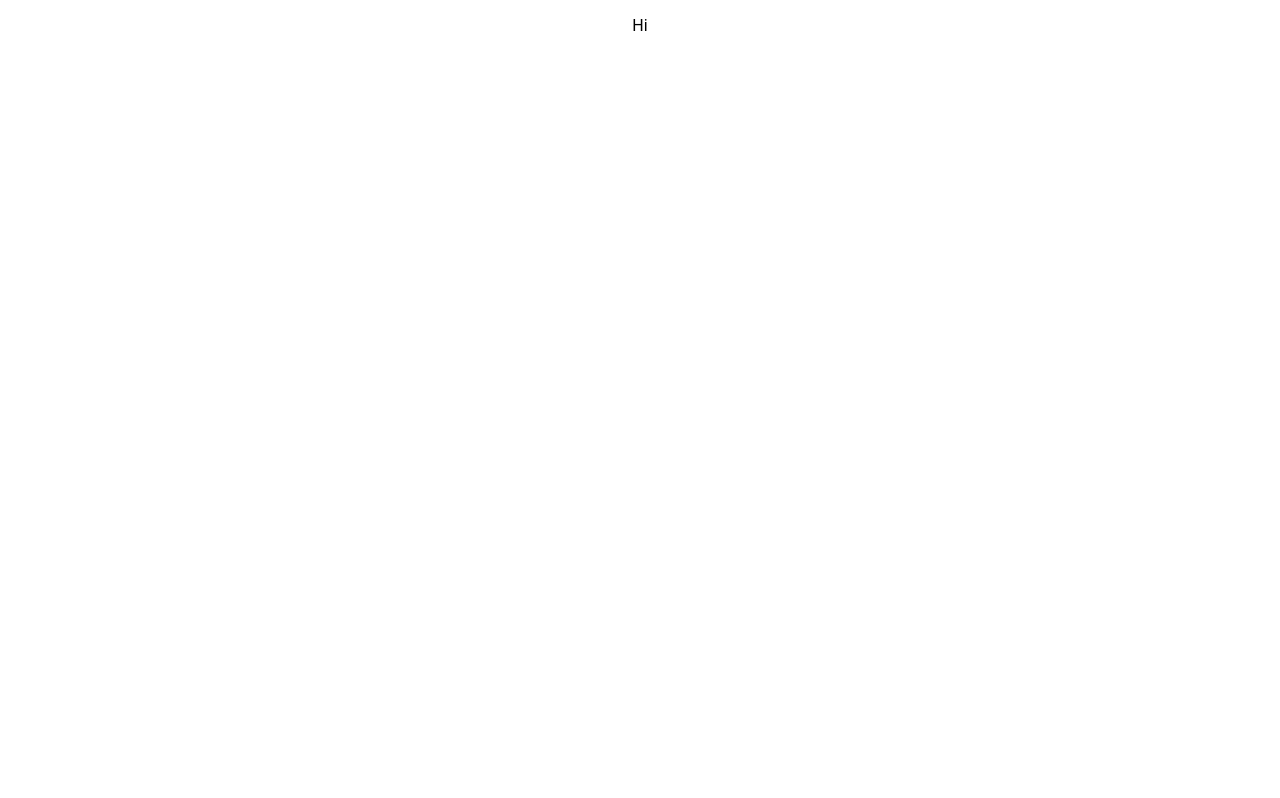
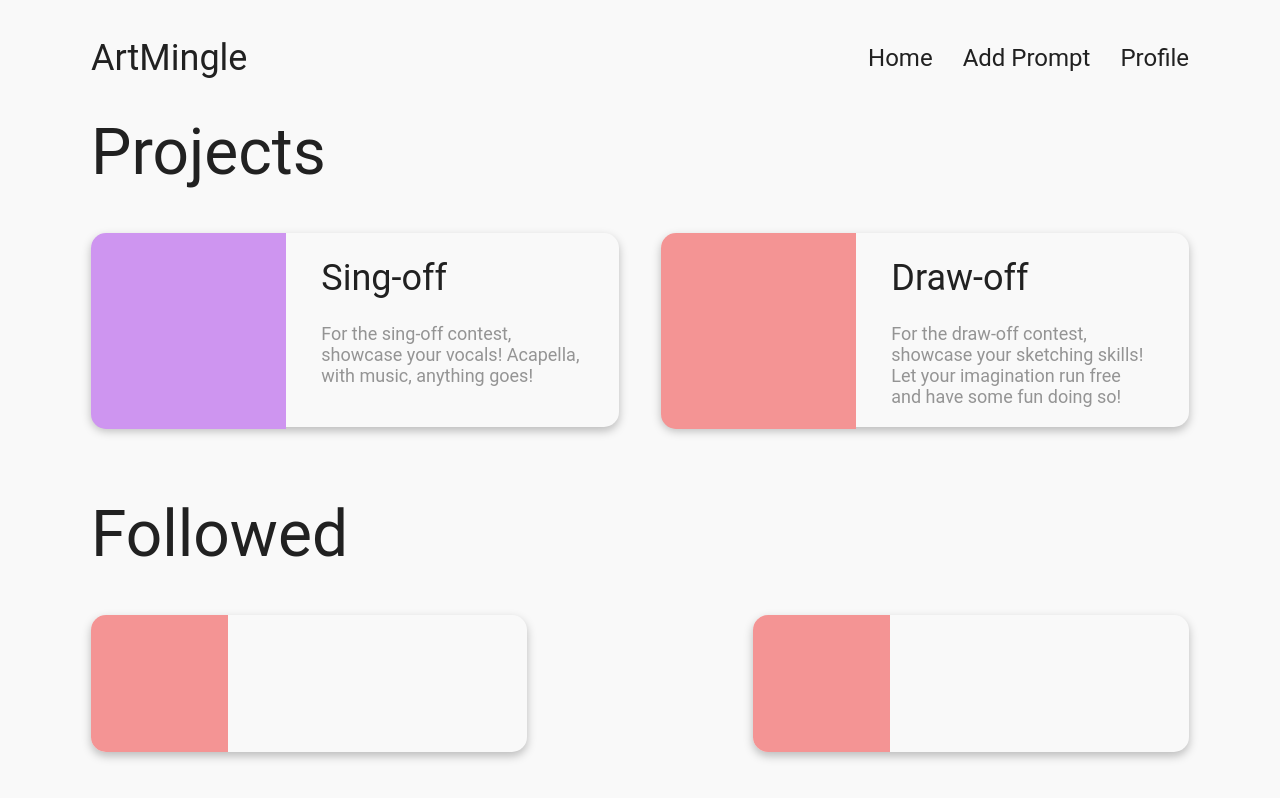
Before and after one commit to Durian-Inc/art-mingle, a React (Create React App) app in the folder web/: page / in a window 1280 px wide. Shown: the top 798 px of the page. Built offline with nearby package versions, Linux system fonts and the light colour scheme.

Commit message:
Added routing, basic homepage, and basic submit form

```diff
--- a/web/package.json
+++ b/web/package.json
@@ -5,6 +5,7 @@
   "dependencies": {
     "react": "^16.11.0",
     "react-dom": "^16.11.0",
+    "react-router-dom": "^5.1.2",
     "react-scripts": "3.2.0",
     "styled-components": "^4.4.1"
   },
--- a/web/src/App.css
+++ /dev/null
@@ -1,3 +0,0 @@
-.App {
-  text-align: center;
-}
--- a/web/src/App.js
+++ b/web/src/App.js
@@ -1,11 +1,35 @@
 import React from 'react';
-import './App.css';
+import { BrowserRouter as Router, Switch, Route } from "react-router-dom";
+import styled from "styled-components";
+import { AddPromptPage } from "./components/add_prompt/index";
+import { Home } from "./components/home";
+import { NavBar } from "./components/navbar";
+
+const AppWrap = styled.div`
+  display: flex;
+  flex-direction: column;
+  justify-content: center;
+  align-items: center;
+  margin: auto;
+  width: 1098px;
+`;
 
 function App() {
   return (
-    <div className="App">
-      <p>Hi</p>
-    </div>
+    <Router>
+      <AppWrap>
+        <NavBar />
+
+        <Switch>
+          <Route exact path="/">
+            <Home />
+          </Route>
+          <Route path="/add_prompt">
+            <AddPromptPage />
+          </Route>
+        </Switch>
+      </AppWrap>
+    </Router>
   );
 }
 
--- /dev/null
+++ b/web/src/components/add_prompt/index.js
@@ -0,0 +1,109 @@
+import React, { useState } from "react";
+import styled from "styled-components";
+
+const Divider = styled.hr`
+  width: 100%;
+`;
+
+const Wrapper = styled.main`
+  display: flex;
+  flex-direction: column;
+  width: 100%;
+`;
+
+const Title = styled.h1`
+  color: #212121;
+  font-size: 36px;
+  font-weight: normal;
+  margin: 10px 0 20px 0;
+`;
+
+const SectionTitle = styled.h2`
+  color: #212121;
+  font-size: 24px;
+  font-weight: normal;
+`;
+
+const FormSection = styled.form`
+  display: flex;
+  flex-direction: column;
+  margin: -45px 0 0 200px;
+`;
+
+const FormLabel = styled.label`
+  color: #212121;
+  display: flex;
+  flex-direction: column;
+  font-size: 24px;
+  margin: 0 0 50px 0;
+
+  input {
+    border: solid #949494 1px;
+    border-radius: 5px;
+    color: #949494;
+    font-size: 18px;
+    height: 50px;
+    margin: 10px 0 0 0;
+  }
+`;
+
+const SubmitButton = styled.button`
+  background: #88c969;
+  border: none;
+  border-radius: 5px;
+  box-shadow: 0 4px 10px rgba(0,0,0,0.25);
+  font-size: 18px;
+  height: 50px;
+  width: 150px;
+`;
+
+const AddPromptPage = () => {
+  const [title, setTitle] = useState("Haiku Like U");
+  const [date, setDate] = useState("Deadline");
+  const [desc, setDesc] = useState("Description of my new project!");
+
+  const changeHandler = (event) => {
+    console.log(event.target.name);
+
+    if (event.target.name === "title") {
+      setTitle(event.target.value);
+    } else if (event.target.name === "date") {
+      setDate(event.target.value);
+    } else if (event.target.name === "desc") {
+      setDesc(event.target.value);
+    } else {
+      console.log("This shouldn't happen!!");
+    }
+  }
+
+  // TODO: Send request to backend
+  const submitHandler = (event) => {
+    event.preventDefault();
+  }
+
+  return (
+    <Wrapper>
+      <Title>Submit Your Prompt</Title>
+      <Divider />
+      <SectionTitle>Basic Info</SectionTitle>
+
+      <FormSection onSubmit={submitHandler}>
+        <FormLabel>
+          Title
+          <input type="text" name="title" value={title} onChange={changeHandler} />
+        </FormLabel>
+        <FormLabel>
+          Deadline
+          <input type="text" name="date" value={date} onChange={changeHandler} />
+        </FormLabel>
+        <FormLabel>
+          Description
+          <input type="text" name="desc" value={desc} onChange={changeHandler} />
+        </FormLabel>
+        <SubmitButton type="submit">Add Prompt</SubmitButton>
+      </FormSection>
+    </Wrapper>
+  );
+};
+
+export { AddPromptPage };
--- /dev/null
+++ b/web/src/components/card_big/index.js
@@ -0,0 +1,55 @@
+import React from "react";
+import styled from "styled-components";
+//import { Link } from "react-router-dom";
+
+const CardWrap = styled.div`
+  display: flex;
+  border: none;
+  border-radius: 15px;
+  box-shadow: 0 4px 10px rgba(0,0,0,0.25);
+  flex-direction: row;
+  height: 194px;
+  width: 528px;
+  margin-bottom: 30px;
+`;
+
+const CardImage = styled.div`
+  background: ${props => props.color};
+  border: 0;
+  border-radius: 15px 0 0 15px;
+  height: 196px;
+  width: 196px;
+`;
+
+const Info = styled.div`
+  display: flex;
+  flex-direction: column;
+  width: 334px;
+`;
+
+const CardTitle = styled.h1`
+  color: #212121;
+  font-size: 36px;
+  font-weight: normal;
+  margin-left: 35px;
+`;
+
+const CardText = styled.p`
+  color: #949494;
+  font-size: 18px;
+  margin: 0 35px;
+`;
+
+const BigCard = ({color, title, desc}) => {
+  return (
+    <CardWrap>
+      <CardImage color={color}/>
+      <Info>
+        <CardTitle>{title}</CardTitle>
+        <CardText>{desc}</CardText>
+      </Info>
+    </CardWrap>
+  );
+};
+
+export { BigCard };
--- /dev/null
+++ b/web/src/components/card_small/index.js
@@ -0,0 +1,65 @@
+import React from "react";
+import styled from "styled-components";
+//import { Link } from "react-router-dom";
+
+const CardWrap = styled.div`
+  display: flex;
+  border: none;
+  border-radius: 15px;
+  box-shadow: 0 4px 10px rgba(0,0,0,0.25);
+  flex-direction: row;
+  height: 137px;
+  width: 436px;
+  margin-bottom: 30px;
+`;
+
+const CardImage = styled.div`
+  background: ${props => props.color};
+  border: 0;
+  border-radius: 15px 0 0 15px;
+  height: 137px;
+  width: 137px;
+`;
+
+const Info = styled.div`
+  display: flex;
+  flex-direction: column;
+  width: 299px;
+`;
+
+const CardTitle = styled.h1`
+  color: #212121;
+  font-size: 36px;
+  font-weight: normal;
+  margin-left: 35px;
+`;
+
+const CardText = styled.p`
+  color: #949494;
+  font-size: 18px;
+  margin: 0 35px;
+`;
+
+const RegLikes = styled.div`
+  display: flex;
+  flex-direction: column;
+`;
+
+
+// TODO: Add tiered likes and regular like buttom
+const SmallCard = ({color, title, desc}) => {
+  return (
+    <CardWrap>
+      <CardImage color={color}/>
+      <Info>
+        <CardTitle>{title}</CardTitle>
+        <CardText>{desc}</CardText>
+        <RegLikes>
+
+        </RegLikes>
+      </Info>
+    </CardWrap>
+  );
+};
+
+export { SmallCard };
--- a/web/src/components/home/index.js
+++ b/web/src/components/home/index.js
@@ -1,14 +1,67 @@
 import React from "react";
 import styled from "styled-components";
+import { BigCard } from "../card_big/index";
+import { SmallCard } from "../card_small/index";
 
 const HomePage = styled.main`
-  background: blue;
+  width: 100%;
 `;
 
+const Title = styled.h1`
+  color: #212121;
+  font-size: 64px;
+  font-weight: normal;
+  margin-top: 0;
+`;
+
+const ProjectGallery = styled.div`
+  display: flex;
+  flex-direction: row;
+  justify-content: space-between;
+  margin-bottom: 40px;
+`;
+
+const FollowGallery = styled.div`
+  display: flex;
+  flex-direction: row;
+  justify-content: space-between;
+  margin-bottom: 40px;
+`;
+
+// TODO: Finish SmallCard component
 const Home = () => {
   return (
     <HomePage>
-      Homepage content bois!
+      <Title>Projects</Title>
+      <ProjectGallery>
+        <BigCard
+          color="#ce95f0"
+          title="Sing-off"
+          desc="For the sing-off contest, showcase your vocals! Acapella, with music, anything goes!"
+        />
+        <BigCard
+          color="#f49494"
+          title="Draw-off"
+          desc="For the draw-off contest, showcase your sketching skills! Let your imagination run free and have some fun doing so!"
+        />
+      </ProjectGallery>
+
+      <Title>Followed</Title>
+      <FollowGallery>
+        <SmallCard
+          color="#f49494"
+          name=""
+          likes=""
+        />
+        <SmallCard
+          color="#f49494"
+          title=""
+          name=""
+          likes=""
+        />
+      </FollowGallery>
     </HomePage>
   );
 }
+
+export { Home };
--- /dev/null
+++ b/web/src/components/navbar/index.js
@@ -0,0 +1,47 @@
+import React from "react";
+import styled from "styled-components";
+import { Link } from "react-router-dom";
+
+const NavWrap = styled.div`
+  color: #212121;
+  display: flex;
+  flex-direction: row;
+  justify-content: space-between;
+  align-items: center;
+  height: 115px;
+  width: 100%;
+`;
+
+const NavLink = styled(Link)`
+  color: #212121;
+  font-size: 36px;
+  font-weight: normal;
+  text-decoration: none;
+`;
+
+const NavWrapRight = styled.div`
+  margin: 0 -15px;
+
+  a {
+    font-size: 24px;
+    margin: 0 15px;
+  }
+`;
+
+
+// TODO: Add profile vector logo
+const NavBar = () => {
+  return (
+    <NavWrap>
+      <NavLink to="/">ArtMingle</NavLink>
+
+      <NavWrapRight>
+        <NavLink to="/">Home</NavLink>
+        <NavLink to="/add_prompt">Add Prompt</NavLink>
+        <NavLink to="/profile">Profile</NavLink>
+      </NavWrapRight>
+    </NavWrap>
+  );
+};
+
+export { NavBar };
--- a/web/src/index.css
+++ b/web/src/index.css
@@ -1,4 +1,5 @@
 body {
+  background: #f9f9f9;
   margin: 0;
   font-family: "Roboto", -apple-system, BlinkMacSystemFont, "Helvetica Neue",
     sans-serif;
```
Also changed, not shown: 1 other file (tests, documents, lock files or other folders).
